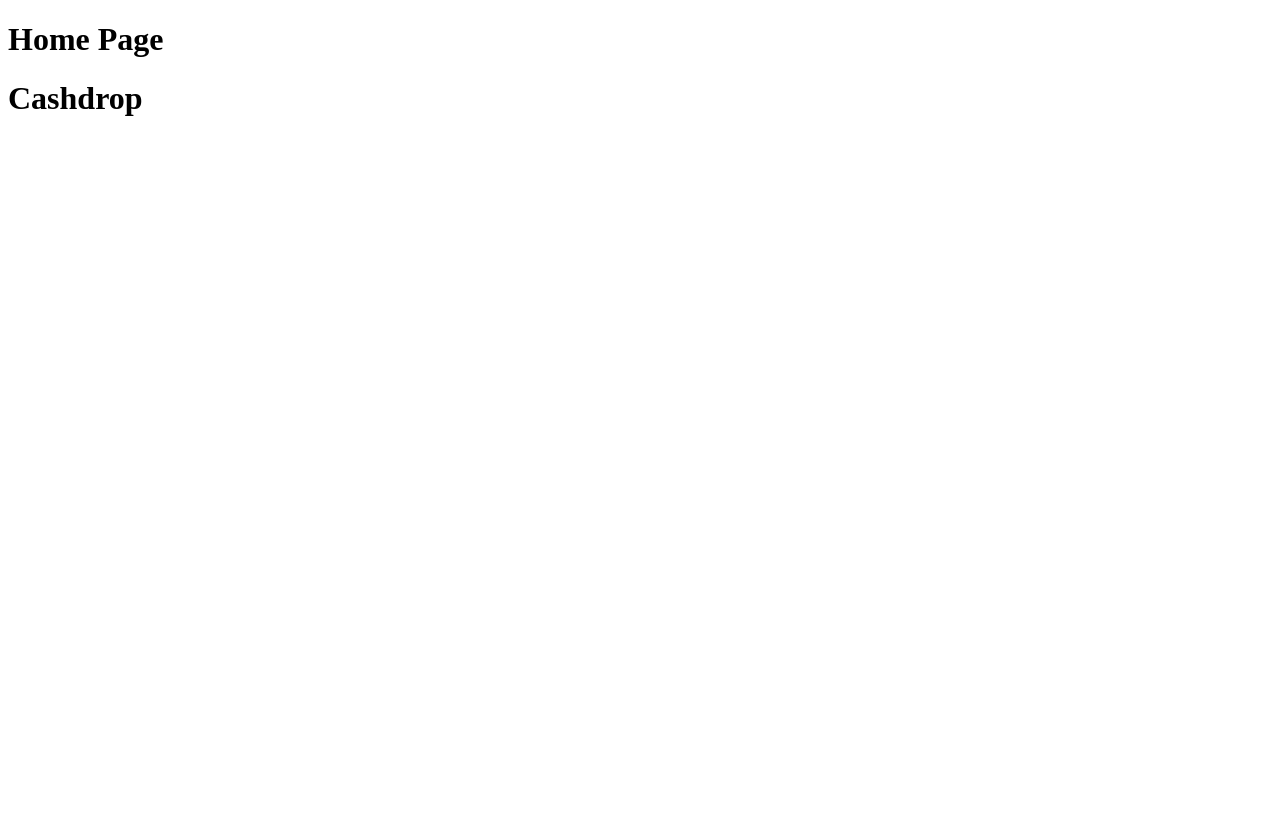
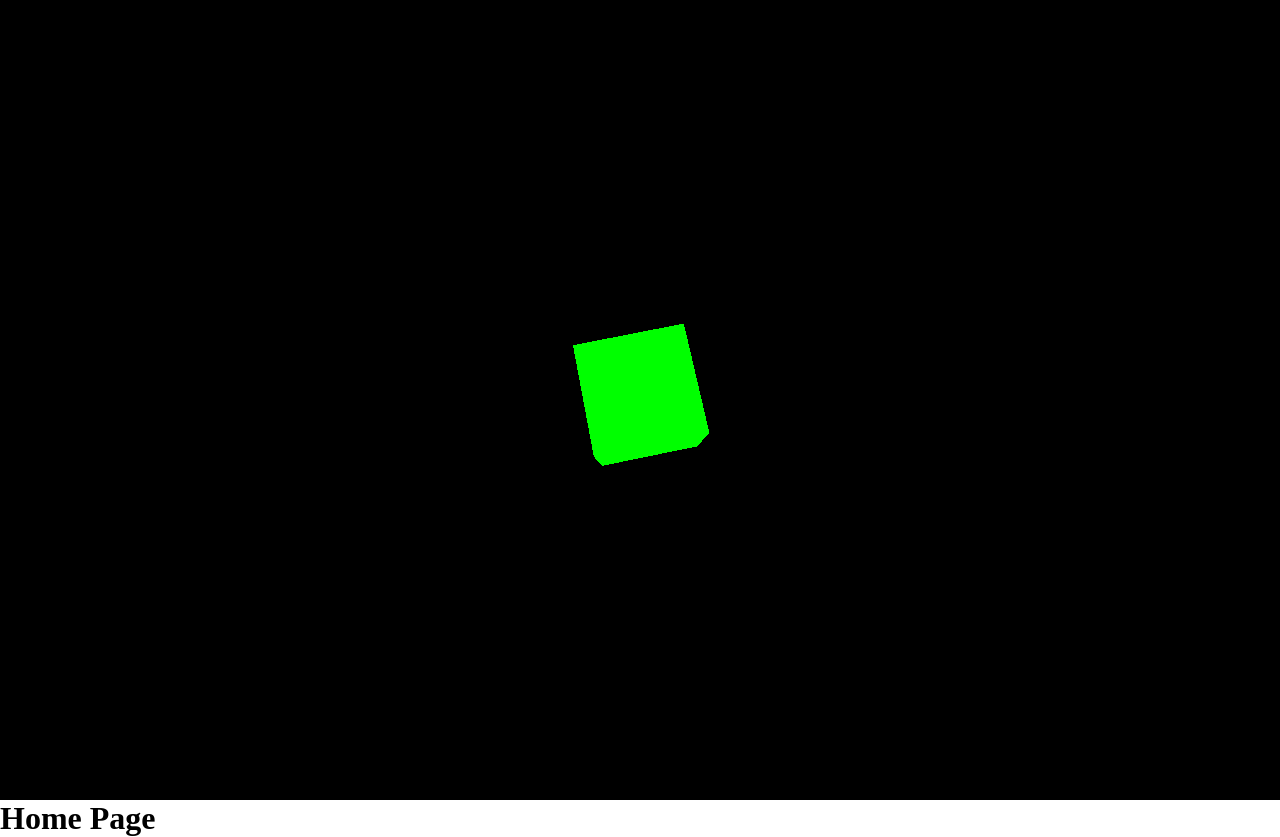
Before and after one commit to julianhahn/finance-tracker, a SvelteKit app: page / in a window 1280 px wide. Before the commit the page ends 800 px from the top, so only its background shows below. Built offline with nearby package versions, Linux system fonts and the light colour scheme.

Commit message:
add scss and setup svelte renderer

```diff
--- a/package.json
+++ b/package.json
@@ -34,6 +34,7 @@
 		"aws-sdk": "^2.1445.0",
 		"mock-aws-s3": "^4.0.2",
 		"nock": "^13.3.3",
+		"sass": "^1.68.0",
 		"sqlite3": "^5.1.6",
 		"three": "^0.156.1"
 	}
--- a/src/app.html
+++ b/src/app.html
@@ -14,6 +14,6 @@
     <meta name="theme-color" content="#ffffff" />
   </head>
   <body data-sveltekit-preload-data="hover">
-    <div style="display: contents">%sveltekit.body%</div>
+    <div class="svelte-wrapper" style="display: contents">%sveltekit.body%</div>
   </body>
 </html>
--- a/src/components/cashdrop.svelte
+++ b/src/components/cashdrop.svelte
@@ -1,6 +1,46 @@
-<script>
-  export const ssr = false;
-  console.log(window);
+<script lang="ts">
+  import { onMount } from "svelte";
+  import * as THREE from "three";
+
+  let canvas: HTMLCanvasElement | null = null;
+
+  onMount(() => {
+    const scene = new THREE.Scene();
+    const camera = new THREE.PerspectiveCamera(
+      75,
+      window.innerWidth / window.innerHeight,
+      0.1,
+      1000
+    );
+
+    if (!canvas) throw new Error("Canvas not found");
+    const renderer = new THREE.WebGLRenderer({ canvas: canvas });
+    renderer.setSize(window.innerWidth, window.innerHeight);
+    renderer.setPixelRatio(window.devicePixelRatio);
+    const geometry = new THREE.BoxGeometry(1, 1, 1);
+    const material = new THREE.MeshBasicMaterial({ color: 0x00ff00 });
+    const cube = new THREE.Mesh(geometry, material);
+    scene.add(cube);
+    camera.position.z = 5;
+
+    function animate() {
+      requestAnimationFrame(animate);
+      cube.rotation.x += 0.01;
+      cube.rotation.y += 0.01;
+      renderer.render(scene, camera);
+    }
+    animate();
+  });
 </script>
 
-<h1>Cashdrop</h1>
+<div class="cashdrop">
+  <canvas bind:this={canvas} />
+</div>
+
+<style lang="scss">
+  .cashdrop,
+  canvas {
+    width: 100%;
+    height: 100%;
+  }
+</style>
--- a/src/routes/+layout.svelte
+++ b/src/routes/+layout.svelte
@@ -1 +1,13 @@
 <slot />
+
+<style lang="scss">
+  :global(*) {
+    margin: 0;
+    padding: 0;
+  }
+
+  :global(html, body, .svelte-wrapper) {
+    width: 100%;
+    height: 100%;
+  }
+</style>
--- a/src/routes/+page.svelte
+++ b/src/routes/+page.svelte
@@ -2,5 +2,5 @@
   import Cashdrop from "../components/cashdrop.svelte";
 </script>
 
+<Cashdrop />
 <h1>Home Page</h1>
-<Cashdrop />
```
Also changed, not shown: 1 other file (tests, documents, lock files or other folders).
